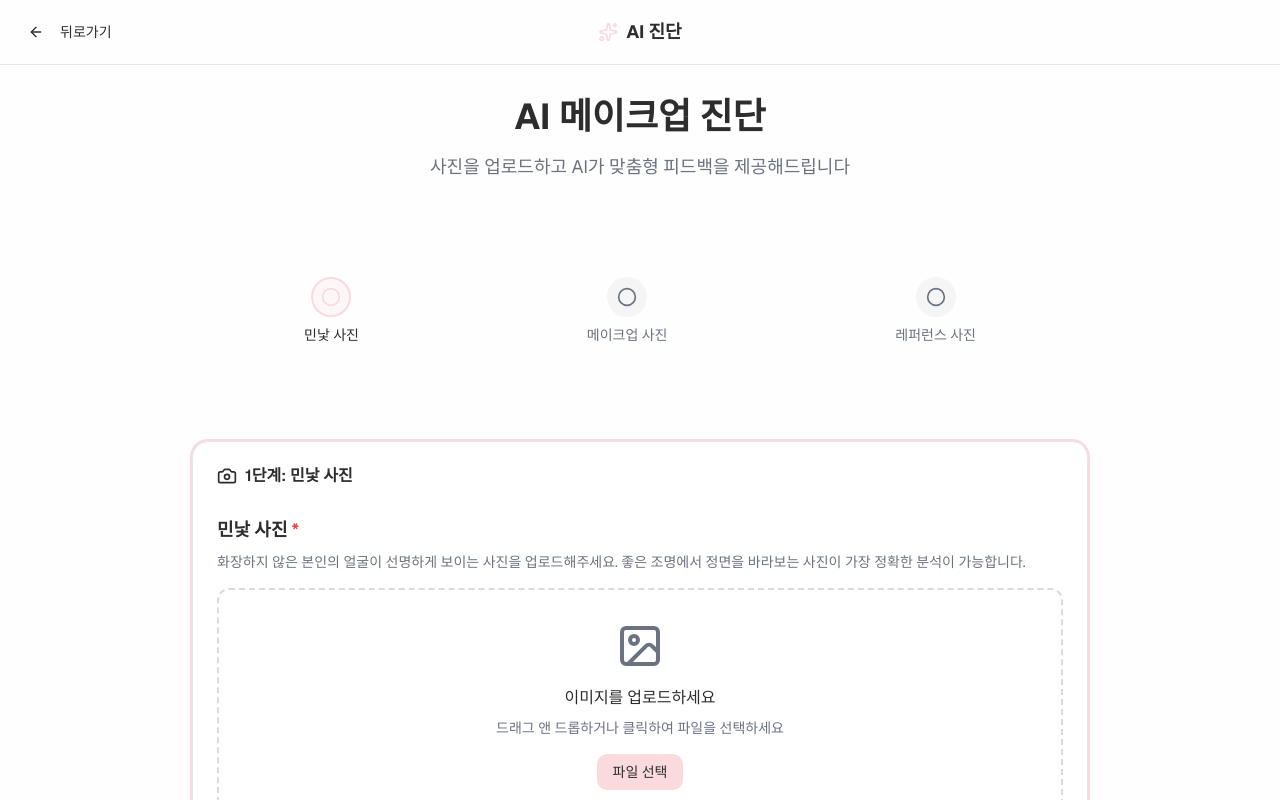
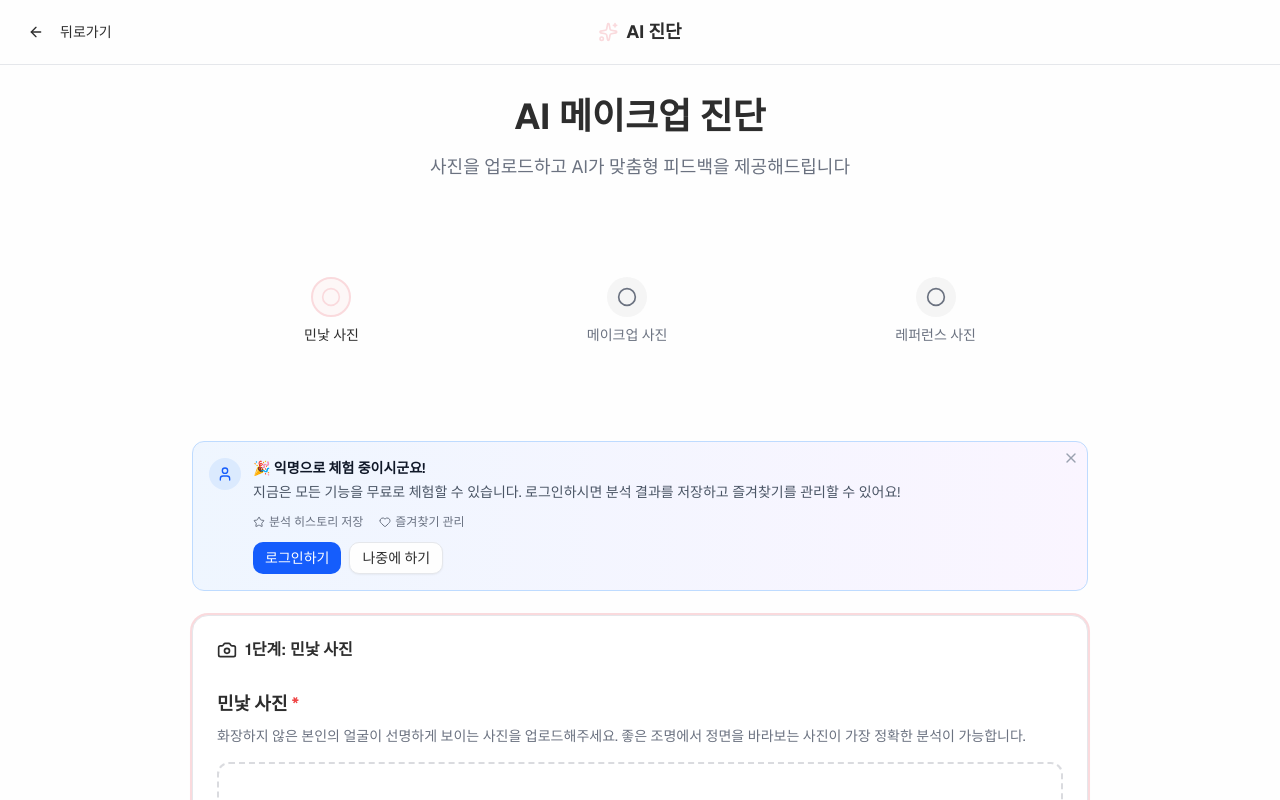
Before and after one commit to devbbr09/ku-jdj, a Next.js app in the folder lumina/: page /analyze in a window 1280 px wide. Shown: the top 800 px of the page. Built offline with nearby package versions, Linux system fonts and the light colour scheme.

Commit message:
fix: annoymous 처리

```diff
--- a/lumina/src/app/analyze/page.tsx
+++ b/lumina/src/app/analyze/page.tsx
@@ -7,6 +7,7 @@ import { Card, CardContent, CardHeader, CardTitle } from '@/components/ui/card';
 import ProgressTracker from '@/components/ProgressTracker';
 import ImageUpload from '@/components/ImageUpload';
 import AnalysisProgress from '@/components/AnalysisProgress';
+import AnonymousBanner from '@/components/AnonymousBanner';
 import { ArrowLeft, Sparkles, Camera, Target, Upload } from 'lucide-react';
 
 export default function AnalyzePage() {
@@ -201,6 +202,9 @@ export default function AnalyzePage() {
         {/* Main Content */}
         <div className="max-w-4xl mx-auto">
 
+          {/* Anonymous User Banner */}
+          <AnonymousBanner />
+
           {/* Image Upload Sections */}
           <div className="space-y-8">
             {/* Bare Face Image */}
--- a/lumina/src/app/api/upload/route.ts
+++ b/lumina/src/app/api/upload/route.ts
@@ -15,8 +15,8 @@ if (!supabaseServiceRoleKey) {
   throw new Error('Supabase Service Role Key가 설정되지 않았습니다.');
 }
 
-console.log('Supabase URL:', supabaseUrl);
-console.log('Service Role Key 존재:', !!supabaseServiceRoleKey);
+// console.log('Supabase URL:', supabaseUrl);
+// console.log('Service Role Key 존재:', !!supabaseServiceRoleKey);
 
 const supabase = createClient(supabaseUrl, supabaseServiceRoleKey);
 
--- a/lumina/src/app/page.tsx
+++ b/lumina/src/app/page.tsx
@@ -6,6 +6,7 @@ import Header from '@/components/Header';
 import Hero from '@/components/Hero';
 import MakeupStyleCard from '@/components/MakeupStyleCard';
 import MakeupDetailModal from '@/components/MakeupDetailModal';
+import AnonymousBanner from '@/components/AnonymousBanner';
 import { makeupStyles } from '@/lib/data/makeupStyles';
 import { MakeupStyle } from '@/types';
 
@@ -38,6 +39,11 @@ export default function Home() {
 
       <main>
         <Hero onAnalyzeClick={handleAnalyzeClick} onExpertsClick={handleExpertsClick} />
+
+        {/* Anonymous User Banner */}
+        <div className="container mx-auto px-4 -mt-8">
+          <AnonymousBanner />
+        </div>
 
         {/* Trends Section */}
         <section id="trends" className="py-16 md:py-24">
--- a/lumina/src/app/profile/page.tsx
+++ b/lumina/src/app/profile/page.tsx
@@ -1,6 +1,6 @@
 'use client';
 
-import { useState } from 'react';
+import { useState, useEffect } from 'react';
 import { useRouter } from 'next/navigation';
 import { Button } from '@/components/ui/button';
 import { Card, CardContent, CardHeader, CardTitle } from '@/components/ui/card';
@@ -22,6 +22,43 @@ import {
 export default function ProfilePage() {
   const router = useRouter();
   const [activeTab, setActiveTab] = useState('history');
+  const [isAuthenticated, setIsAuthenticated] = useState(false);
+  const [isLoading, setIsLoading] = useState(true);
+
+  useEffect(() => {
+    // 간단한 인증 상태 확인 (실제로는 세션 확인)
+    const checkAuth = () => {
+      // 로컬 스토리지나 쿠키에서 인증 상태 확인
+      const userToken = localStorage.getItem('user-token') || sessionStorage.getItem('user-session');
+
+      if (!userToken) {
+        // 익명 사용자 - 마이페이지 접근 차단
+        alert('마이페이지는 로그인이 필요합니다.\n로그인하시면 분석 히스토리와 즐겨찾기를 저장할 수 있습니다.');
+        router.push('/');
+        return;
+      }
+
+      setIsAuthenticated(true);
+      setIsLoading(false);
+    };
+
+    checkAuth();
+  }, [router]);
+
+  if (isLoading) {
+    return (
+      <div className="min-h-screen flex items-center justify-center">
+        <div className="text-center">
+          <div className="animate-spin rounded-full h-8 w-8 border-b-2 border-primary mx-auto mb-4"></div>
+          <p>로딩 중...</p>
+        </div>
+      </div>
+    );
+  }
+
+  if (!isAuthenticated) {
+    return null; // 리다이렉트 처리됨
+  }
 
   // Mock 데이터
   const analysisHistory = [
--- /dev/null
+++ b/lumina/src/components/AnonymousBanner.tsx
@@ -0,0 +1,60 @@
+'use client';
+
+import { useState } from 'react';
+import { X, User, Star, Heart } from 'lucide-react';
+import { Button } from '@/components/ui/button';
+
+export default function AnonymousBanner() {
+  const [isVisible, setIsVisible] = useState(true);
+
+  if (!isVisible) return null;
+
+  return (
+    <div className="bg-gradient-to-r from-blue-50 to-purple-50 border border-blue-200 rounded-lg p-4 mb-6 relative">
+      <button
+        onClick={() => setIsVisible(false)}
+        className="absolute top-2 right-2 text-gray-400 hover:text-gray-600"
+      >
+        <X className="h-4 w-4" />
+      </button>
+
+      <div className="flex items-start space-x-3">
+        <div className="flex-shrink-0">
+          <div className="w-8 h-8 bg-blue-100 rounded-full flex items-center justify-center">
+            <User className="h-4 w-4 text-blue-600" />
+          </div>
+        </div>
+
+        <div className="flex-1">
+          <h3 className="text-sm font-semibold text-gray-900 mb-1">
+            🎉 익명으로 체험 중이시군요!
+          </h3>
+          <p className="text-sm text-gray-600 mb-3">
+            지금은 모든 기능을 무료로 체험할 수 있습니다.
+            로그인하시면 분석 결과를 저장하고 즐겨찾기를 관리할 수 있어요!
+          </p>
+
+          <div className="flex items-center space-x-4 text-xs text-gray-500">
+            <div className="flex items-center space-x-1">
+              <Star className="h-3 w-3" />
+              <span>분석 히스토리 저장</span>
+            </div>
+            <div className="flex items-center space-x-1">
+              <Heart className="h-3 w-3" />
+              <span>즐겨찾기 관리</span>
+            </div>
+          </div>
+
+          <div className="mt-3 flex space-x-2">
+            <Button size="sm" className="bg-blue-600 hover:bg-blue-700 text-white">
+              로그인하기
+            </Button>
+            <Button size="sm" variant="outline">
+              나중에 하기
+            </Button>
+          </div>
+        </div>
+      </div>
+    </div>
+  );
+}
--- a/lumina/src/components/Header.tsx
+++ b/lumina/src/components/Header.tsx
@@ -1,11 +1,31 @@
 'use client';
 
+import { useState, useEffect } from 'react';
 import { useRouter } from 'next/navigation';
 import { Button } from '@/components/ui/button';
-import { Sparkles, User } from 'lucide-react';
+import { Sparkles, User, LogIn } from 'lucide-react';
 
 export default function Header() {
   const router = useRouter();
+  const [isAuthenticated, setIsAuthenticated] = useState(false);
+
+  useEffect(() => {
+    // 인증 상태 확인
+    const checkAuth = () => {
+      const userToken = localStorage.getItem('user-token') || sessionStorage.getItem('user-session');
+      setIsAuthenticated(!!userToken);
+    };
+
+    checkAuth();
+  }, []);
+
+  const handleProfileClick = () => {
+    if (!isAuthenticated) {
+      alert('마이페이지는 로그인이 필요합니다.\n로그인하시면 분석 히스토리와 즐겨찾기를 저장할 수 있습니다.');
+      return;
+    }
+    router.push('/profile');
+  };
 
   return (
     <header className="sticky top-0 z-50 w-full border-b bg-background/95 backdrop-blur supports-[backdrop-filter]:bg-background/60">
@@ -22,14 +42,25 @@ export default function Header() {
 
         {/* User Actions - 우측 끝으로 완전 정렬 */}
         <div className="flex items-center space-x-2">
+          {isAuthenticated ? (
             <Button
               variant="ghost"
-            onClick={() => router.push('/profile')}
+              onClick={handleProfileClick}
               className="flex items-center space-x-2"
             >
               <User className="h-4 w-4" />
               <span className="hidden sm:inline">마이페이지</span>
             </Button>
+          ) : (
+            <Button
+              variant="ghost"
+              onClick={handleProfileClick}
+              className="flex items-center space-x-2"
+            >
+              <LogIn className="h-4 w-4" />
+              <span className="hidden sm:inline">로그인</span>
+            </Button>
+          )}
         </div>
       </div>
     </header>
--- a/lumina/src/lib/database.ts
+++ b/lumina/src/lib/database.ts
@@ -4,28 +4,12 @@ const supabaseUrl = process.env.NEXT_PUBLIC_SUPABASE_URL;
 const supabaseAnonKey = process.env.NEXT_PUBLIC_SUPABASE_ANON_KEY;
 const supabaseServiceRoleKey = process.env.SUPABASE_SERVICE_ROLE_KEY;
 
-// 환경 변수가 없을 때 더미 클라이언트 생성 (빌드 시 오류 방지)
-let supabase: any;
-let supabaseAdmin: any;
-
 if (!supabaseUrl || !supabaseAnonKey) {
-  console.warn('Supabase environment variables are not set. Using dummy client for build.');
-  // 더미 클라이언트 생성
-  supabase = {
-    from: () => ({
-      insert: () => ({ select: () => ({ data: null, error: null }) }),
-      select: () => ({ data: [], error: null }),
-      update: () => ({ data: null, error: null }),
-      delete: () => ({ data: null, error: null })
-    })
-  };
-  supabaseAdmin = supabase;
-} else {
-  supabase = createClient(supabaseUrl, supabaseAnonKey);
-  supabaseAdmin = createClient(supabaseUrl, supabaseServiceRoleKey || supabaseAnonKey);
+  throw new Error('Missing Supabase environment variables. Please set NEXT_PUBLIC_SUPABASE_URL and NEXT_PUBLIC_SUPABASE_ANON_KEY');
 }
 
-export { supabase, supabaseAdmin };
+export const supabase = createClient(supabaseUrl, supabaseAnonKey);
+export const supabaseAdmin = createClient(supabaseUrl, supabaseServiceRoleKey || supabaseAnonKey);
 
 // User Service
 export const userService = {
```
Lines whose indentation alone changed are shown as unchanged.
